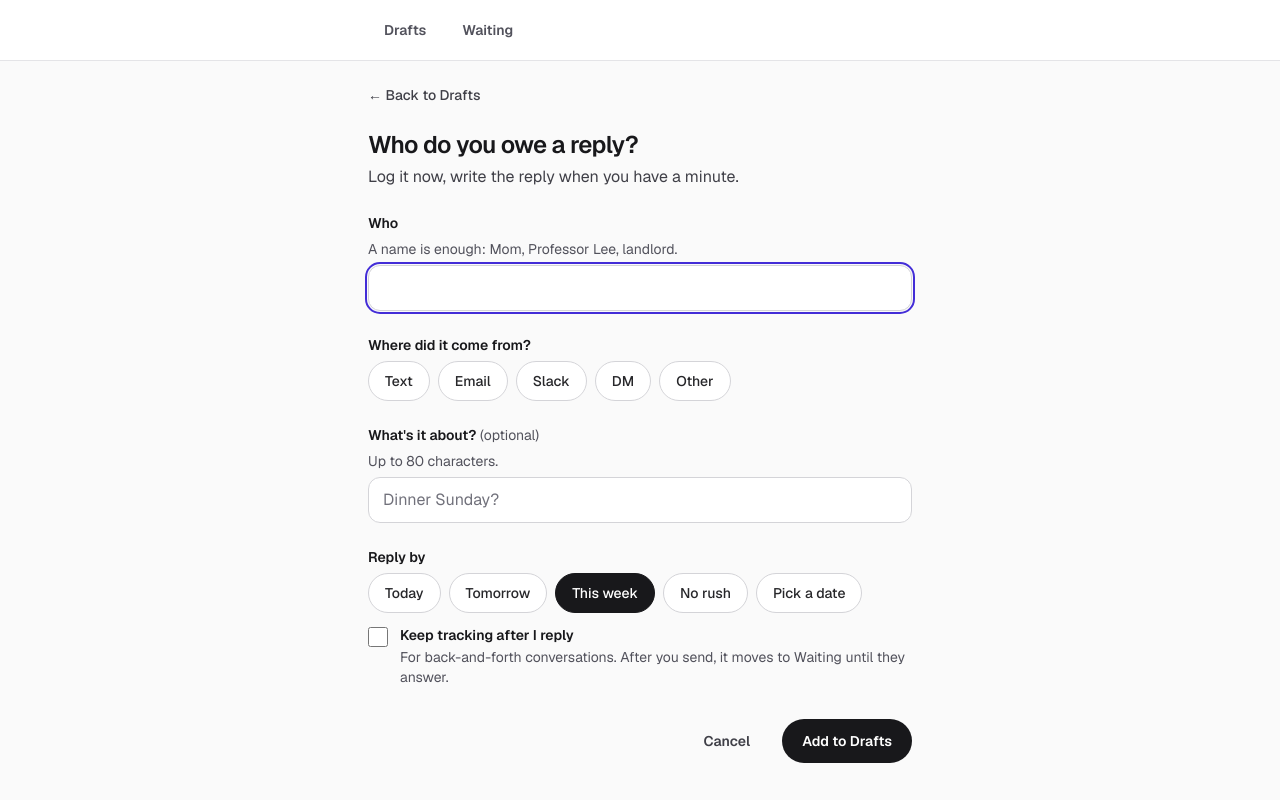
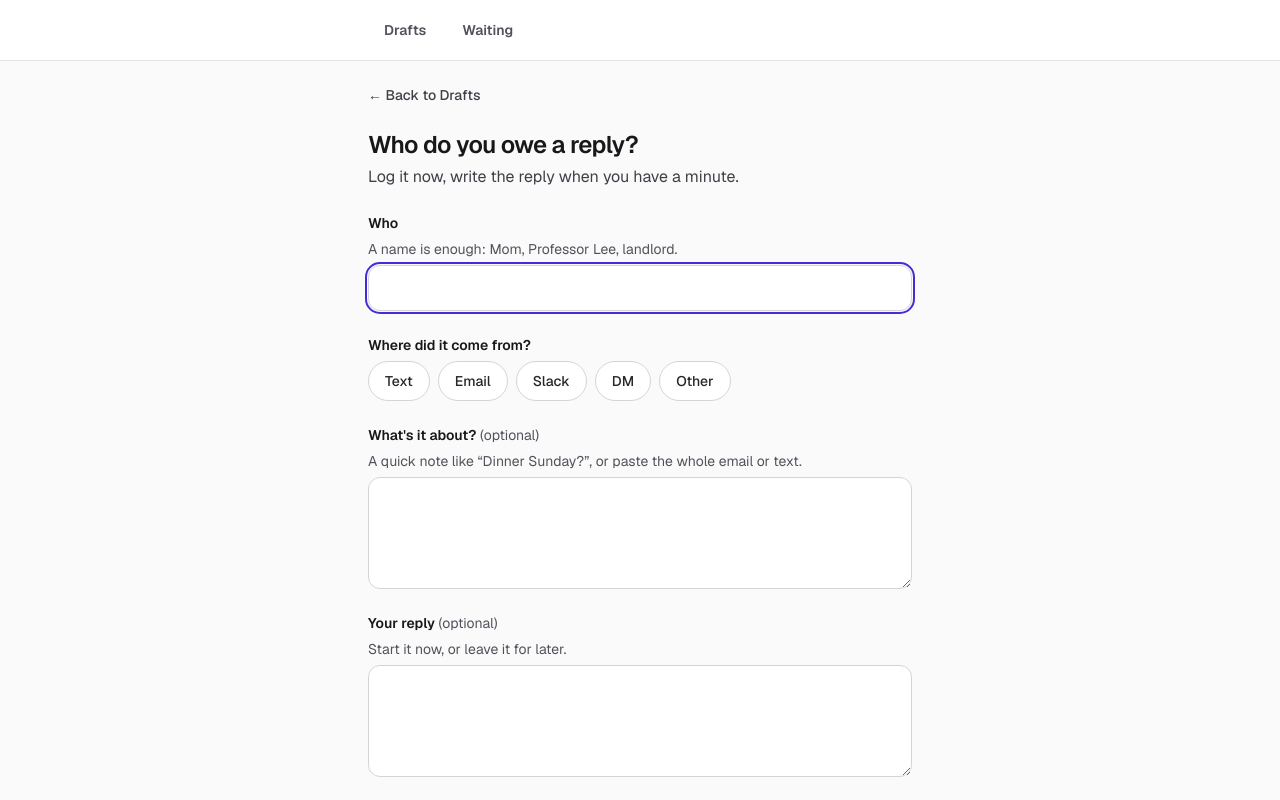
Before and after one commit to jdaguas/dbs-w3, a Next.js app: page /add in a window 1280 px wide. Shown: the top 800 px of the page. Built offline with nearby package versions, Linux system fonts and the light colour scheme.

Commit message:
revised text box

```diff
--- a/app/add/AddForm.tsx
+++ b/app/add/AddForm.tsx
@@ -5,9 +5,8 @@ import { useState, type FormEvent } from "react";
 import { Button, ButtonLink } from "@/components/Button";
 import { Checkbox } from "@/components/Checkbox";
 import { ChipGroup, chipId } from "@/components/ChipGroup";
-import { TextField } from "@/components/TextField";
+import { TextArea, TextField } from "@/components/TextField";
 import {
-  ABOUT_MAX,
   CHANNELS,
   createItem,
   dueDateFor,
@@ -28,7 +27,8 @@ export function AddForm({ initialWho, initialChannel }: { initialWho: string; in
     who: initialWho,
     channel: initialChannel,
     emailApp: "",
-    about: "",
+    message: "",
+    draft: "",
     replyBy: "week",
     pickedDate: "",
   });
@@ -48,11 +48,13 @@ export function AddForm({ initialWho, initialChannel }: { initialWho: string; in
       ? "who"
       : errs.channel
         ? chipId("channel", input.channel || CHANNELS[0].value)
-        : errs.about
-          ? "about"
-          : errs.replyBy
-            ? "pickedDate"
-            : null;
+        : errs.message
+            ? "message"
+            : errs.draft
+              ? "draft"
+              : errs.replyBy
+                ? "pickedDate"
+                : null;
     if (target) document.getElementById(target)?.focus();
   }
 
@@ -69,7 +71,8 @@ export function AddForm({ initialWho, initialChannel }: { initialWho: string; in
       who: input.who,
       channel: input.channel as Channel,
       emailApp: input.emailApp,
-      about: input.about,
+      message: input.message,
+      draft: input.draft.trim() ? input.draft : "",
       dueDate: dueDateFor(input.replyBy, input.pickedDate),
       ongoing,
     });
@@ -110,16 +113,24 @@ export function AddForm({ initialWho, initialChannel }: { initialWho: string; in
         />
       )}
 
-      <TextField
-        id="about"
+      <TextArea
+        id="message"
         label="What's it about?"
         optional
-        placeholder="Dinner Sunday?"
-        value={input.about}
-        onValueChange={(about) => update({ about })}
-        error={errors.about}
-        hint={`Up to ${ABOUT_MAX} characters.`}
-        autoComplete="off"
+        hint="A quick note like “Dinner Sunday?”, or paste the whole email or text."
+        value={input.message}
+        onValueChange={(message) => update({ message })}
+        error={errors.message}
+      />
+
+      <TextArea
+        id="draft"
+        label="Your reply"
+        optional
+        hint="Start it now, or leave it for later."
+        value={input.draft}
+        onValueChange={(draft) => update({ draft })}
+        error={errors.draft}
       />
 
       <div className="flex flex-col gap-3">
--- a/components/ItemCard.tsx
+++ b/components/ItemCard.tsx
@@ -34,7 +34,9 @@ export function ItemCard({ item, now = new Date() }: { item: Item; now?: Date })
         </span>
       </div>
 
-      {item.about && <p className="mt-0.5 truncate text-sm text-zinc-700">{item.about}</p>}
+      {item.message && (
+        <p className="mt-0.5 truncate text-sm text-zinc-700">{item.message.replace(/\s+/g, " ").trim()}</p>
+      )}
 
       <p className="mt-1.5 text-sm text-zinc-700">
         {statusLine(item, now)}
--- a/components/TextField.tsx
+++ b/components/TextField.tsx
@@ -60,7 +60,7 @@ export function TextArea({
         onChange={(e) => onValueChange(e.target.value)}
         aria-invalid={error ? true : undefined}
         aria-describedby={describedBy(id, hint, error)}
-        className={`${inputClass} min-h-40 resize-y leading-relaxed ${error ? "border-red-700" : "border-zinc-300"}`}
+        className={`${inputClass} min-h-28 resize-y leading-relaxed ${error ? "border-red-700" : "border-zinc-300"}`}
         {...props}
       />
     </Field>
--- a/lib/items.ts
+++ b/lib/items.ts
@@ -10,7 +10,7 @@ export type Item = {
   who: string;
   channel: Channel;
   emailApp?: EmailApp; // only when channel is "email"
-  about?: string;
+  message?: string; // "What's it about?": a quick note or the whole pasted message
   dueDate: string | null; // local YYYY-MM-DD; null = No rush
   draft: string; // non-empty + status "needs" ⇒ shown as Drafting
   ongoing: boolean; // "Keep tracking after I reply"
@@ -45,7 +45,7 @@ export const REPLY_BY: { value: ReplyBy; label: string }[] = [
 ];
 
 export const WHO_MAX = 40;
-export const ABOUT_MAX = 80;
+export const TEXT_MAX = 5000; // pasted message and reply draft
 export const FOLLOW_UP_DAYS = 3;
 const DAY = 24 * 60 * 60 * 1000;
 
@@ -173,7 +173,7 @@ export function createItem(input: {
   who: string;
   channel: Channel;
   emailApp?: EmailApp | "";
-  about?: string;
+  message?: string;
   dueDate: string | null;
   ongoing: boolean;
   draft?: string;
@@ -183,7 +183,7 @@ export function createItem(input: {
     who: input.who.trim(),
     channel: input.channel,
     emailApp: input.channel === "email" && input.emailApp ? input.emailApp : undefined,
-    about: input.about?.trim() || undefined,
+    message: input.message?.trim() || undefined,
     dueDate: input.dueDate,
     draft: input.draft ?? "",
     ongoing: input.ongoing,
@@ -198,12 +198,13 @@ export type ItemInput = {
   who: string;
   channel: Channel | "";
   emailApp: EmailApp | "";
-  about: string;
+  message: string;
+  draft: string;
   replyBy: ReplyBy;
   pickedDate: string;
 };
 
-export type ItemErrors = Partial<Record<"who" | "channel" | "about" | "replyBy", string>>;
+export type ItemErrors = Partial<Record<"who" | "channel" | "message" | "draft" | "replyBy", string>>;
 
 export function validateItem(input: ItemInput, now = new Date()): ItemErrors {
   const errors: ItemErrors = {};
@@ -213,7 +214,10 @@ export function validateItem(input: ItemInput, now = new Date()): ItemErrors {
 
   if (!input.channel) errors.channel = "Pick where the message came from.";
 
-  if (input.about.trim().length > ABOUT_MAX) errors.about = `Keep this under ${ABOUT_MAX} characters.`;
+  if (input.message.trim().length > TEXT_MAX)
+    errors.message = `Paste just the part you're replying to (under ${TEXT_MAX.toLocaleString()} characters).`;
+  if (input.draft.trim().length > TEXT_MAX)
+    errors.draft = `Shorten your reply to under ${TEXT_MAX.toLocaleString()} characters.`;
 
   if (input.replyBy === "date") {
     if (!input.pickedDate) errors.replyBy = "Choose a date, or pick one of the options above.";
```
Also changed, not shown: 2 other files (tests, documents, lock files or other folders).
